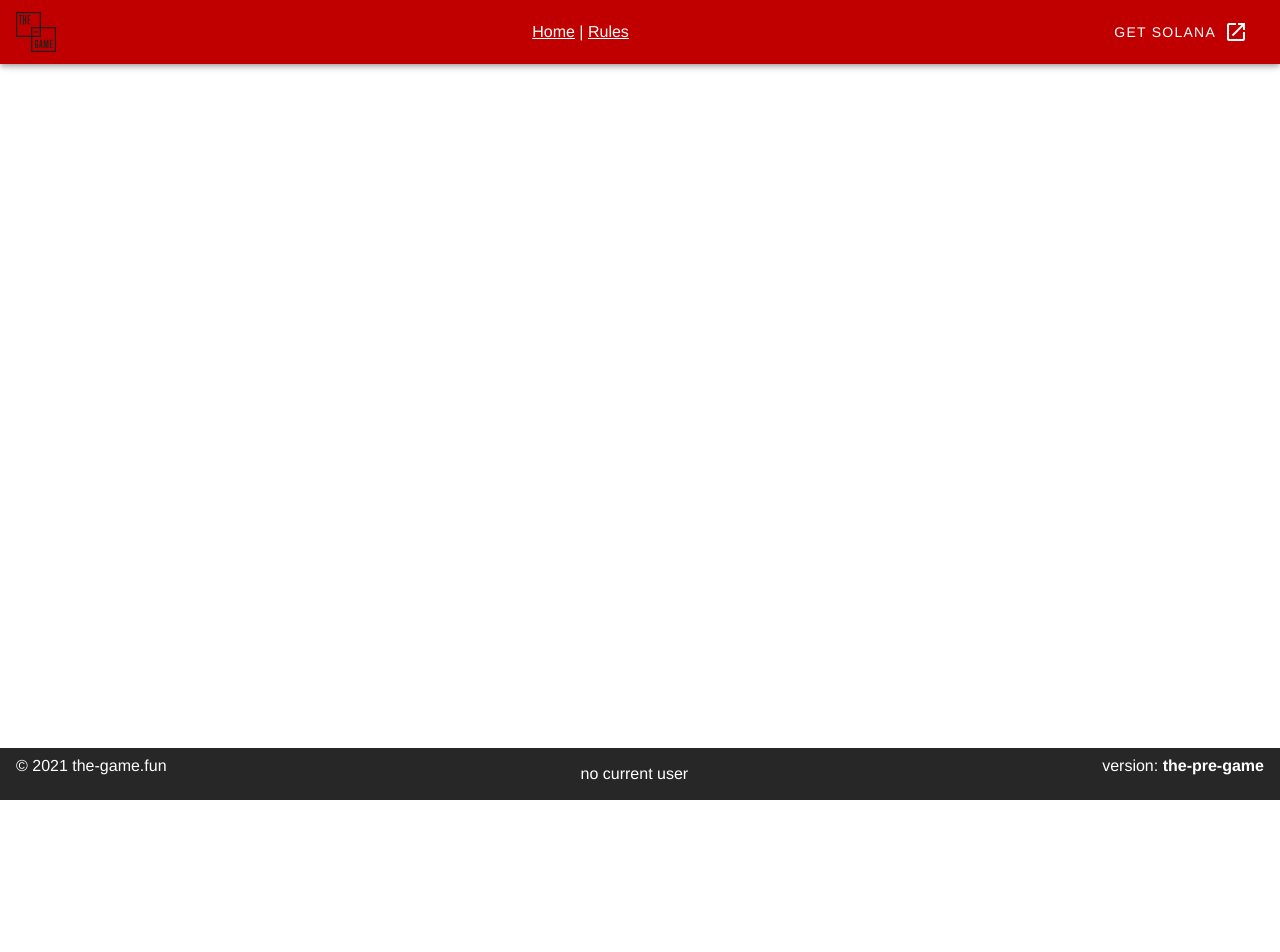
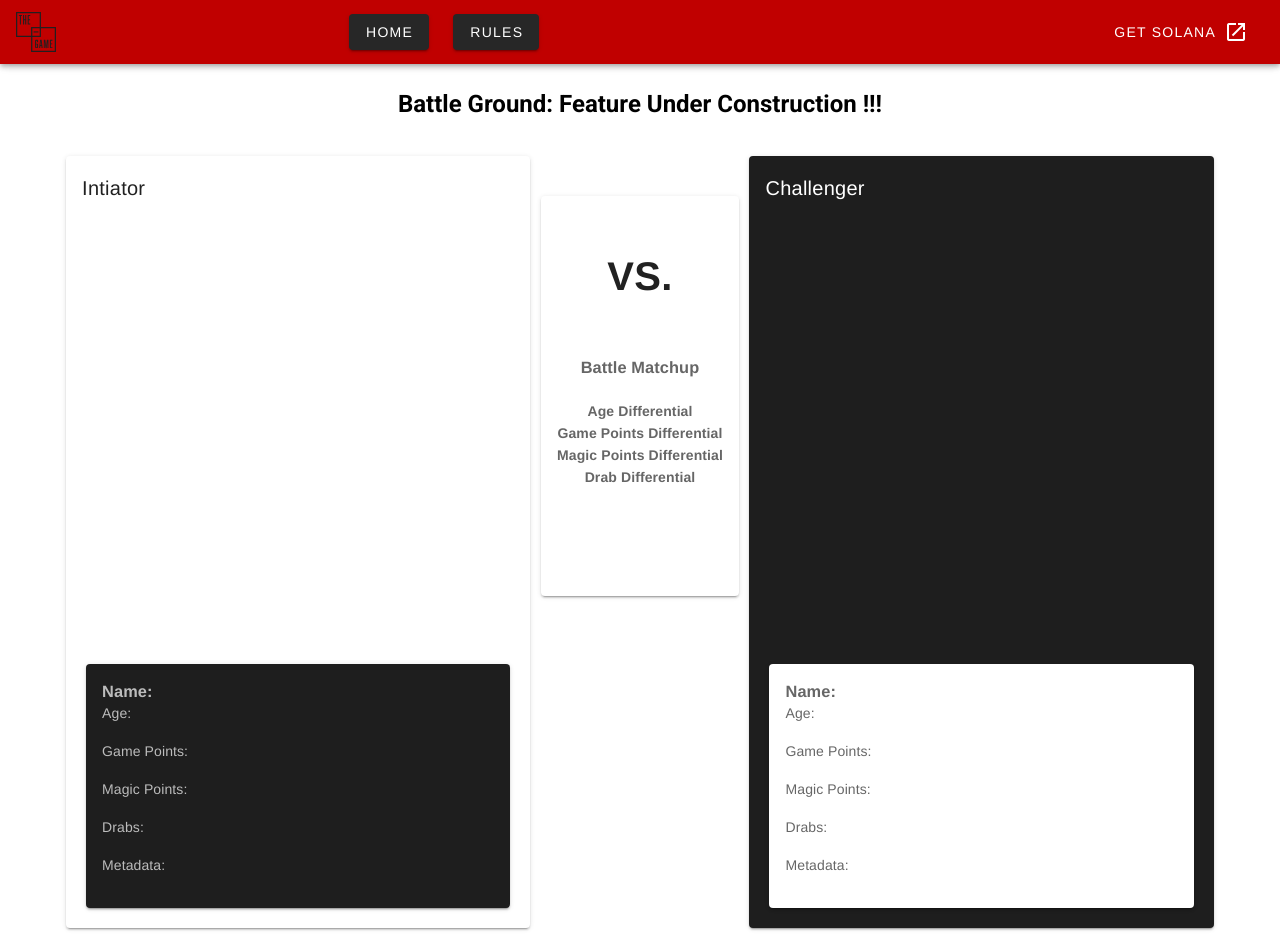
Before and after one commit to AiMingQi/the-game, a Vue app: page /battle-ground in a window 1280 px wide. Shown: the top 952 px of the page. Before the commit the page ends 800 px from the top, so only its background shows below. Built offline with nearby package versions, Linux system fonts and the light colour scheme.

Commit message:
add new pages

```diff
--- a/src/App.vue
+++ b/src/App.vue
@@ -16,9 +16,12 @@
         />
       </div>
       <v-spacer></v-spacer>
-      <div justify="center">
-      <router-link to="/">Home</router-link> |
-      <router-link to="/rules">Rules</router-link>
+      <v-btn class="mx-3" to="/">Home</v-btn>
+      <v-btn class="mx-3" to="/rules">Rules</v-btn>
+      <v-spacer></v-spacer>
+      <div v-show="$store.state.ownerAddress !== 'no current user'">
+      <v-btn class="mx-3" to="/nft-list">My NFTs</v-btn>
+      <v-btn class="mx-3" to="/battle-ground">Battle Ground</v-btn>
       </div>
       <v-spacer></v-spacer>
       <v-btn
@@ -36,12 +39,40 @@
     <v-footer dark>
       <p>© 2021 the-game.fun </p>
       <v-spacer></v-spacer>
-      {{$store.state.ownerAddress}}
+      <v-btn color="#c00000" dark @click="getOwnerAddress" v-show="$store.state.ownerAddress == 'no current user'">Login</v-btn>
+      <p v-show="$store.state.ownerAddress !== 'no current user'">{{$store.state.ownerAddress}}</p>
       <v-spacer></v-spacer>
       <p>version: <strong>the-pre-game</strong></p>
     </v-footer>
   </v-app>
 </template>
+
+<script>
+
+  import * as solanaWeb3 from '@solana/web3.js';
+  export default {
+    data: () => ({
+      ownerAddress: '',
+    }),
+    mounted () {
+      console.log(solanaWeb3);
+      console.log(this.$store.state.ownerAddress);
+    },
+    methods: {
+      async getOwnerAddress(){
+        try {
+          const resp = await window.solana.connect();
+          this.$store.state.ownerAddress = resp.publicKey.toString()
+          console.log(resp.publicKey.toString())
+          // 26qv4GCcx98RihuK3c4T6ozB3J7L6VwCuFVc7Ta2A3Uo
+        } catch (err) {
+          // { code: 4001, message: 'User rejected the request.' }
+        }
+        // true
+      }
+    }
+  }
+</script>
 
 <style lang="scss">
 #app {
--- a/src/router/index.js
+++ b/src/router/index.js
@@ -17,6 +17,22 @@ const routes = [
     // this generates a separate chunk (about.[hash].js) for this route
     // which is lazy-loaded when the route is visited.
     component: () => import(/* webpackChunkName: "rules" */ '../views/Rules.vue')
+  },
+  {
+    path: '/nft-list',
+    name: 'NFTList',
+    // route level code-splitting
+    // this generates a separate chunk (about.[hash].js) for this route
+    // which is lazy-loaded when the route is visited.
+    component: () => import(/* webpackChunkName: "NFTList" */ '../views/NFTList.vue')
+  },
+  {
+    path: '/battle-ground',
+    name: 'BattleGround',
+    // route level code-splitting
+    // this generates a separate chunk (about.[hash].js) for this route
+    // which is lazy-loaded when the route is visited.
+    component: () => import(/* webpackChunkName: "BattleGround" */ '../views/BattleGround.vue')
   }
 ]
 
--- /dev/null
+++ b/src/views/BattleGround.vue
@@ -0,0 +1,63 @@
+<template>
+  <div class="rules">
+    <v-container>
+    <v-col
+        class="mb-5"
+        cols="12"
+      >
+        <h2 class="headline font-weight-bold mb-6">
+          Battle Ground: Feature Under Construction !!!
+        </h2>
+
+        <v-row justify="left" class="text-left">
+         <v-card class="mx-auto my-6" max-width="40%" light>
+            <v-card-title>Intiator</v-card-title>
+            <v-card-text>
+            <v-img src="../assets/game-baby.png"></v-img>
+            <v-card class="ma-1 mt-3" dark>
+                <v-card-text>
+                    <h3>Name:</h3>
+                    <p>Age: </p>
+                    <p>Game Points: </p>
+                    <p>Magic Points: </p>
+                    <p>Drabs: </p>
+                    <p>Metadata: </p>
+                </v-card-text>
+            </v-card>
+                </v-card-text>
+         </v-card>
+         <!-- Battle Matchup -->
+         <v-card class="mx-1 my-16 text-center pb-3" max-width="18%" max-height="400px" light>
+            <v-card-title><h1 class="mx-auto my-12">VS.</h1></v-card-title>
+            <v-card-text>
+                <h3>Battle Matchup</h3>
+                <br>
+                <h4>Age Differential</h4>
+                <h4>Game Points Differential</h4>
+                <h4>Magic Points Differential</h4>
+                <h4>Drab Differential</h4>
+            </v-card-text>
+
+         </v-card>
+         <v-card class="mx-auto my-6" max-width="40%" dark>
+            <v-card-title>Challenger</v-card-title>
+            <v-card-text>
+            <v-img src="../assets/game-baby.png"></v-img>
+            <v-card class="ma-1 mt-3" light>
+                <v-card-text>
+                    <h3>Name:</h3>
+                    <p>Age: </p>
+                    <p>Game Points: </p>
+                    <p>Magic Points: </p>
+                    <p>Drabs: </p>
+                    <p>Metadata: </p>
+                </v-card-text>
+            </v-card>
+            </v-card-text>
+         </v-card>
+        </v-row>
+
+      </v-col>
+  </v-container>
+  </div>
+</template>
--- /dev/null
+++ b/src/views/NFTList.vue
@@ -0,0 +1,46 @@
+<template>
+  <div class="rules">
+    <v-container>
+    <v-col
+        class="mb-5"
+        cols="12"
+      >
+        <h2 class="headline font-weight-bold mb-6">
+          Your Playable NFTs: Feature Under Construction !!!
+        </h2>
+
+        <v-row justify="left" class="text-left">
+         <v-card class="mx-auto my-12" max-width="374" dark>
+            <v-card-title>First NFT</v-card-title>
+            <v-card-text>
+            <v-img src="../assets/game-baby.png"></v-img>
+                Some Text
+                </v-card-text>
+         </v-card>
+         <v-card class="mx-auto my-12" max-width="374" dark>
+            <v-card-title>Second NFT</v-card-title>
+            <v-card-text>
+            <v-img src="../assets/game-baby.png"></v-img>
+                Some Text
+                </v-card-text>
+         </v-card>
+         <v-card class="mx-auto my-12" max-width="374" dark>
+            <v-card-title>Third NFT</v-card-title>
+            <v-card-text>
+            <v-img src="../assets/game-baby.png"></v-img>
+                Some Text
+                </v-card-text>
+         </v-card>
+         <v-card class="mx-auto my-12" max-width="374" dark>
+            <v-card-title>Fourth NFT</v-card-title>
+            <v-card-text>
+            <v-img src="../assets/game-baby.png"></v-img>
+                Some Text
+                </v-card-text>
+         </v-card>
+        </v-row>
+
+      </v-col>
+  </v-container>
+  </div>
+</template>
```
Also changed, not shown: src/assets/game-baby.png (added).
